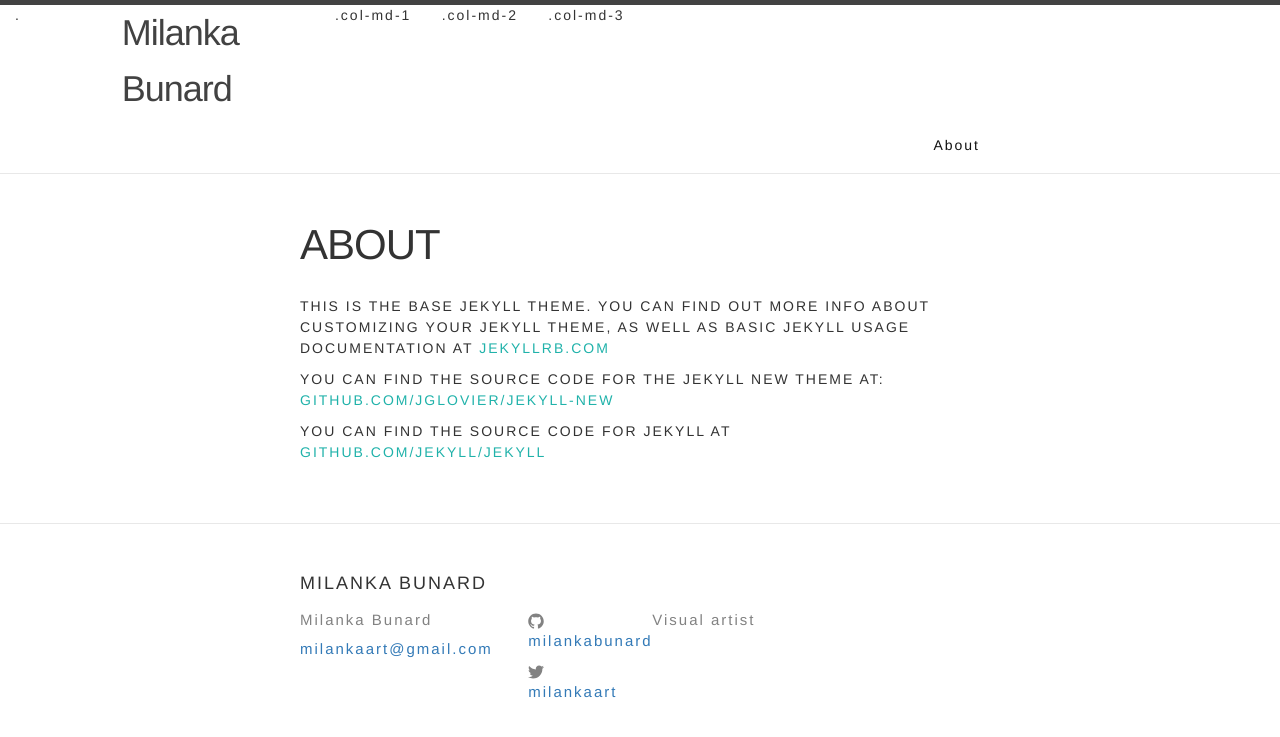
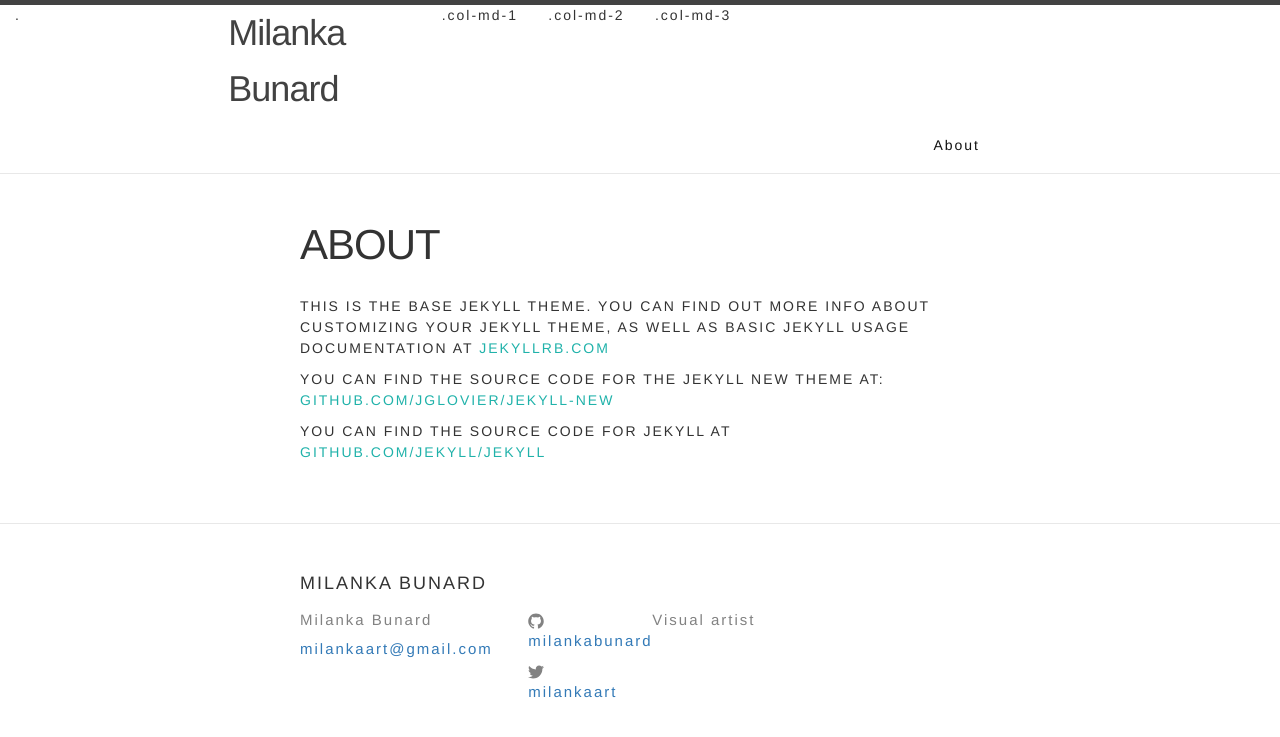
Before and after one commit to milankabunard/milankabunard.github.io, a Jekyll site: the page built from about.md, in a window 1280 px wide. Shown: the top 737 px of the page. Built offline with Jekyll 4.4.1, drawn with Linux system fonts in a browser that asks for light colours.

Commit message:
changes header

```diff
--- a/_includes/header.html
+++ b/_includes/header.html
@@ -4,7 +4,7 @@
 
 <div class="container-fluid">
 <div class="row">
-  <div class="col-md-1">.</div>
+  <div class="col-md-2">.</div>
   <div class="col-md-2"><a class="site-title" href="{{ site.baseurl }}/">{{ site.title }}</a></div>
   <div class="col-md-1">.col-md-1</div>
   <div class="col-md-1">.col-md-2</div>
```
